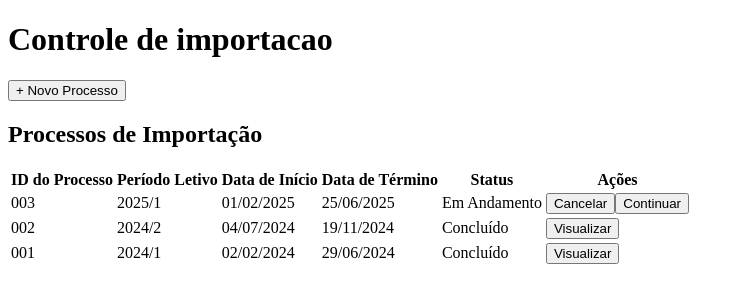
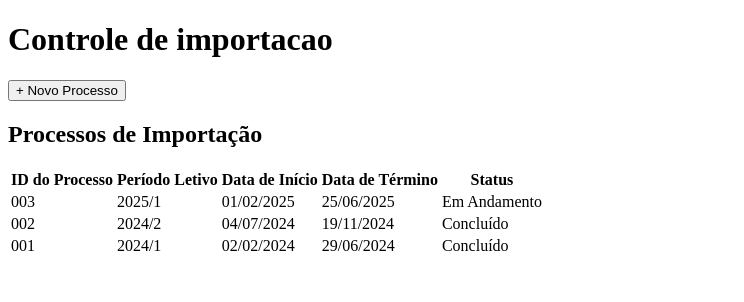
Before and after one commit to stheffanysantos/Project-Bonsae-Frontend, a Vue app: page /processos in a window 1280 px wide. Shown: the top 302 px of the page, without its empty margins (0-744 px from the left). Built offline with nearby package versions, Linux system fonts and the light colour scheme.

Commit message:
remove acoes

```diff
--- a/src/views/ProcessosView.vue
+++ b/src/views/ProcessosView.vue
@@ -12,7 +12,6 @@
             <th>Data de Início</th>
             <th>Data de Término</th>
             <th>Status</th>
-            <th>Ações</th>
           </tr>
         </thead>
         <tbody>
@@ -24,11 +23,6 @@
             <td>
               <span v-if="processo.status === 'Concluído'" class="statusProcesso success">Concluído</span>
               <span v-else-if="processo.status === 'Em Andamento'" class="statusProcesso info">Em Andamento</span>
-            </td>
-            <td>
-              <button v-if="processo.status === 'Em Andamento'" class="btnProcessos danger">Cancelar</button>
-              <button v-if="processo.status === 'Em Andamento'" class="btnProcessos primary">Continuar</button>
-              <button v-if="processo.status === 'Concluído'" class="btnProcessos neutral">Visualizar</button>
             </td>
           </tr>
         </tbody>
```
